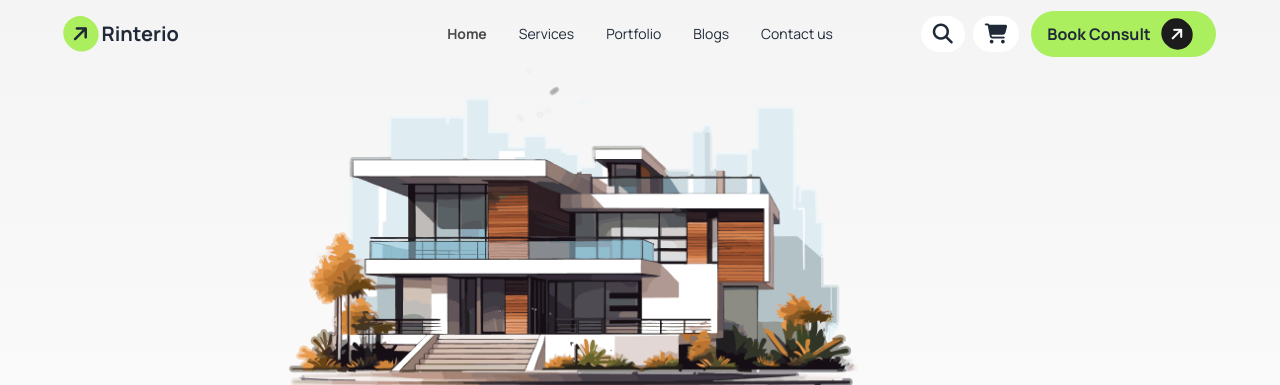
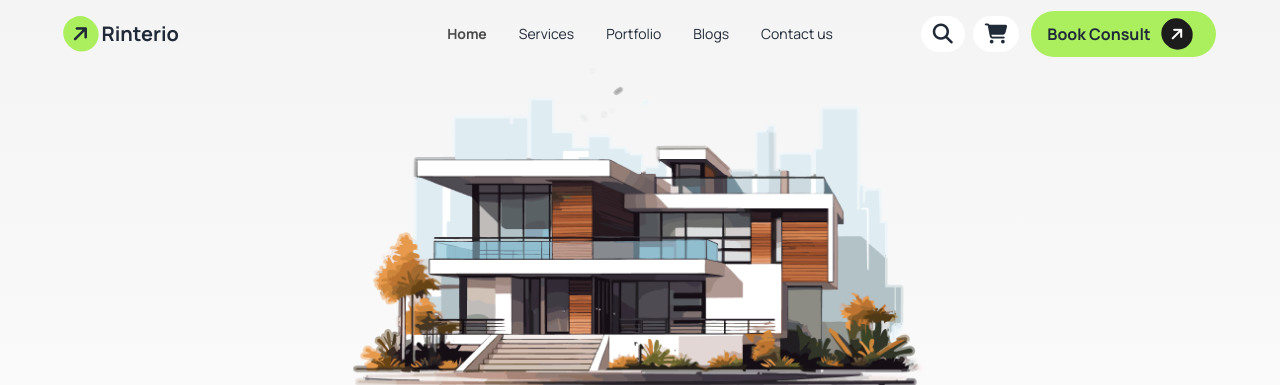
Before and after one commit to 09mehed/assignment-3, a plain HTML site: page index.html in a window 1280 px wide. Shown: the top 385 px of the page. Drawn offline with nearby package versions, Linux system fonts and the light colour scheme.

Commit message:
full website responsive

```diff
--- a/index.html
+++ b/index.html
@@ -82,7 +82,7 @@
 
       <section class="lg:pt-80 pb-10 py-10 container mx-auto lg:px-16 text-center">
               <div class="items-center lg:relative">
-                  <img class="lg:absolute -top-80 left-56"  src="./assets/banner.png" alt="">
+                  <img class="lg:absolute -top-80 left-72"  src="./assets/banner.png" alt="">
               </div>
               <div>
                   <h1 class="lg:text-6xl text-3xl font-extrabold py-5">A barn house of this design has a striking appearance</h1>
@@ -476,10 +476,5 @@
       </aside>
     </footer>
 
-
-
-
-
-
 </body>
 </html>
```
